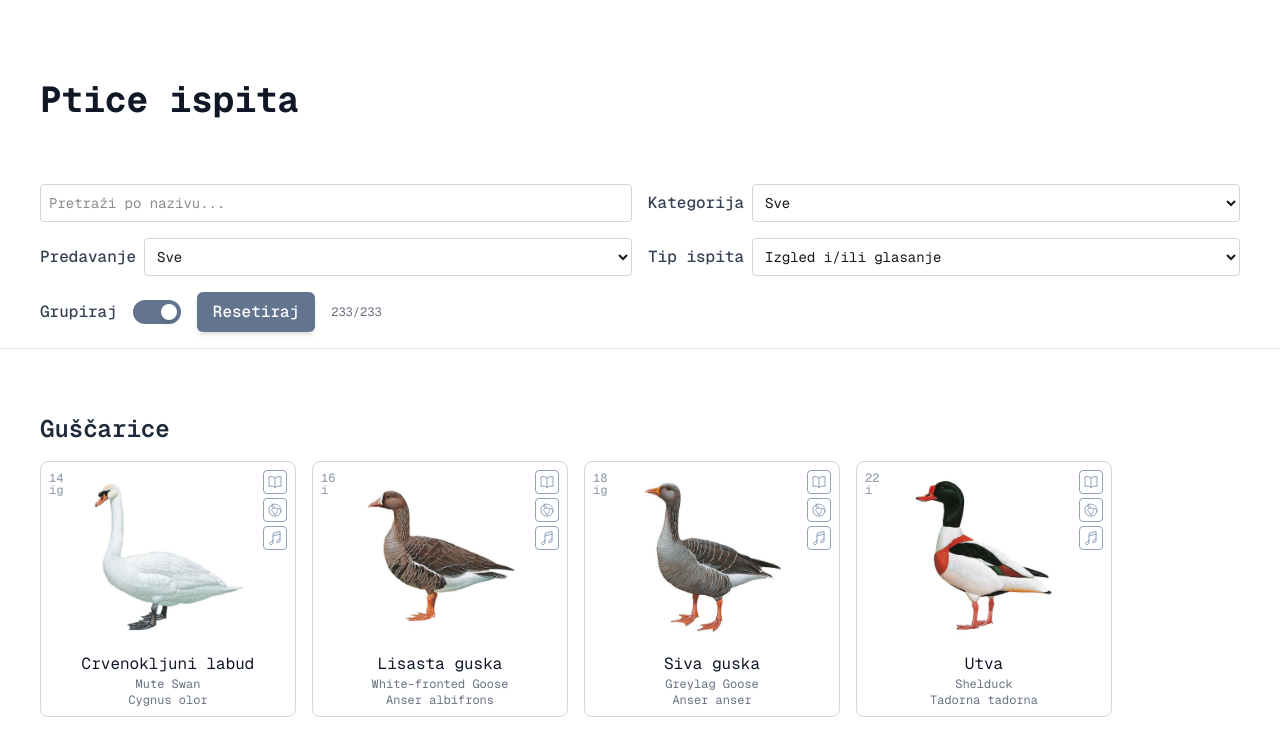
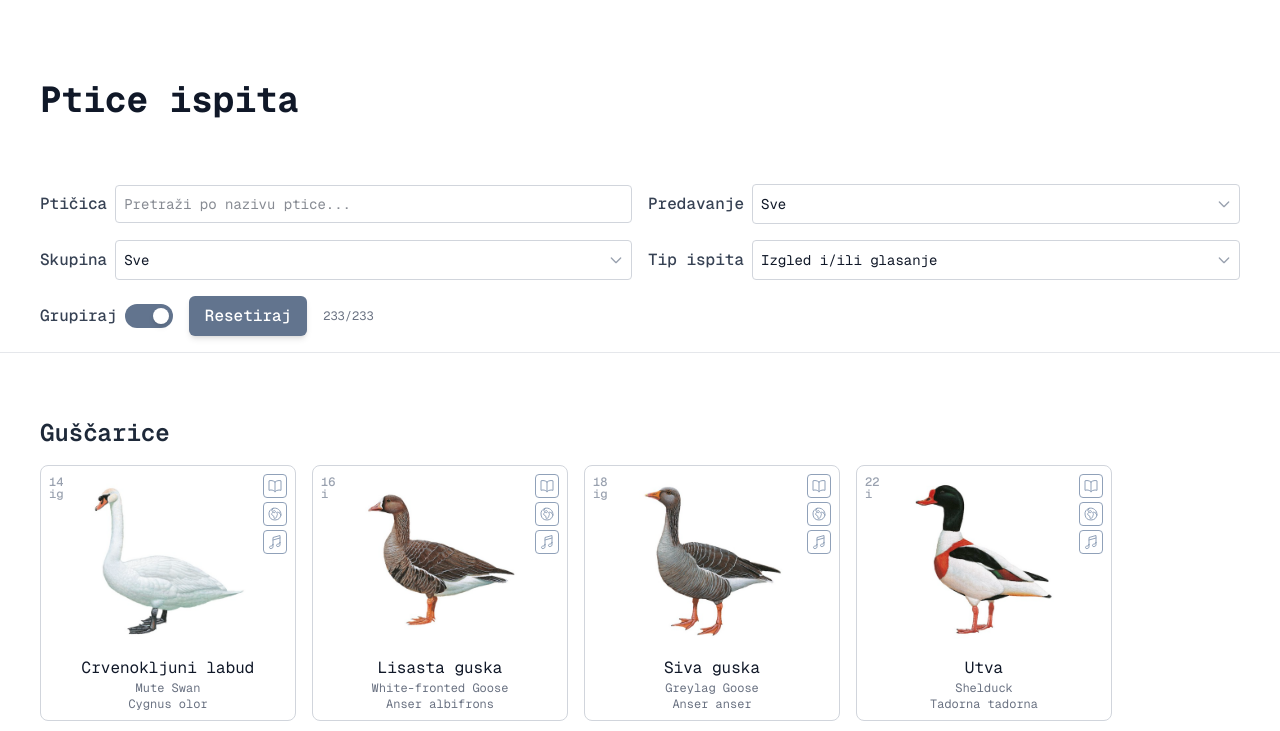
Before and after one commit to LeaRezic/ptice-ispita, a Next.js app: page / in a window 1280 px wide. Shown: the top 731 px of the page. Built offline with nearby package versions, Linux system fonts and the light colour scheme.

Commit message:
Tweak filters, fix some links in data

```diff
--- /dev/null
+++ b/src/components/input.tsx
@@ -0,0 +1,52 @@
+import React from 'react';
+
+interface InputProps {
+  label: string;
+  placeholder: string;
+  value: string;
+  onChange: (value: string) => void;
+}
+
+const Input: React.FC<InputProps> = ({ label, placeholder, value, onChange }) => {
+  const id = `select-${label.replace(/\s+/g, '-').toLowerCase()}`;
+
+  return (
+    <div className="min-w-full md:min-w-0 flex gap-x-2 md:items-center flex-col md:flex-row">
+      <label htmlFor={id} className="min-w-[96] 3xl:min-w-0 font-medium text-gray-700 dark:text-gray-300 whitespace-nowrap">{label}</label>
+      <div className="relative flex-1 3xl:flex-initial">
+        <input
+          id={id}
+          type="text"
+          placeholder={placeholder}
+          value={value}
+          onChange={(e) => onChange(e.target.value)}
+          className="outline-slate text-sm w-full border border-gray-300 dark:border-gray-600 dark:placeholder-gray-400 bg-white dark:bg-gray-800 text-gray-900 dark:text-gray-100 rounded p-2 pr-8"
+        />
+        {value && (
+          <button
+            onClick={() => onChange('')}
+            className="absolute right-2 top-1/2 transform -translate-y-1/2 text-gray-400 hover:text-gray-600 dark:hover:text-gray-200 transition-colors cursor-pointer"
+            aria-label="Clear search"
+            type="button"
+          >
+            <svg
+              className="w-4 h-4"
+              fill="none"
+              stroke="currentColor"
+              viewBox="0 0 24 24"
+            >
+              <path
+                strokeLinecap="round"
+                strokeLinejoin="round"
+                strokeWidth={2}
+                d="M6 18L18 6M6 6l12 12"
+              />
+            </svg>
+          </button>
+        )}
+      </div>
+    </div>
+  );
+};
+
+export default Input;
--- a/src/components/select.tsx
+++ b/src/components/select.tsx
@@ -9,12 +9,17 @@ interface SelectProps {
 
 const Select: React.FC<SelectProps> = ({ label, options, value, onChange }) => {
   const id = `select-${label.replace(/\s+/g, '-').toLowerCase()}`;
+  const defaultValue = options[0];
+
   return (
     <div className="min-w-full md:min-w-0 flex gap-x-2 md:items-center flex-col md:flex-row">
-      <label htmlFor={id} className="font-medium text-gray-700 dark:text-gray-300 whitespace-nowrap">{label}</label>
+      <label htmlFor={id} className="min-w-[96] 3xl:min-w-0 font-medium text-gray-700 dark:text-gray-300 whitespace-nowrap">{label}</label>
+      <div className="relative flex-1 3xl:flex-initial">
         <select
           id={id}
-        className="outline-slate h-[40] text-sm flex-1 3xl:flex-unset border border-gray-300 rounded p-2"
+          className={`outline-slate h-[40px] text-sm w-full border border-gray-300 dark:border-gray-600 bg-white dark:bg-gray-800 text-gray-900 dark:text-gray-100 rounded p-2 appearance-none ${
+            value && value !== defaultValue ? 'pr-14' : 'pr-8'
+          }`}
           value={value}
           onChange={(e) => onChange(e.target.value)}
         >
@@ -24,6 +29,48 @@ const Select: React.FC<SelectProps> = ({ label, options, value, onChange }) => {
             </option>
           ))}
         </select>
+
+        {/* Clear button - only when needed */}
+        {value && value !== defaultValue && (
+          <button
+            onClick={() => onChange(defaultValue)}
+            className="absolute right-8 top-1/2 transform -translate-y-1/2 text-gray-400 hover:text-gray-600 dark:hover:text-gray-200 transition-colors z-10 cursor-pointer"
+            aria-label={`Clear ${label}`}
+            type="button"
+          >
+            <svg
+              className="w-4 h-4"
+              fill="none"
+              stroke="currentColor"
+              viewBox="0 0 24 24"
+            >
+              <path
+                strokeLinecap="round"
+                strokeLinejoin="round"
+                strokeWidth={2}
+                d="M6 18L18 6M6 6l12 12"
+              />
+            </svg>
+          </button>
+        )}
+
+        {/* Dropdown arrow - always visible */}
+        <div className="absolute right-2 top-1/2 transform -translate-y-1/2 pointer-events-none">
+          <svg
+            className="w-4 h-4 text-gray-400"
+            fill="none"
+            stroke="currentColor"
+            viewBox="0 0 24 24"
+          >
+            <path
+              strokeLinecap="round"
+              strokeLinejoin="round"
+              strokeWidth={2}
+              d="M19 9l-7 7-7-7"
+            />
+          </svg>
+        </div>
+      </div>
     </div>
   );
 };
--- a/src/components/toggle.tsx
+++ b/src/components/toggle.tsx
@@ -16,13 +16,13 @@ const Toggle: React.FC<ToggleProps> = ({ label, value, onChange }) => {
 
   return (
     <div
-      className="rounded flex items-center space-x-4 cursor-pointer"
+      className="rounded flex items-center space-x-2 cursor-pointer"
       onClick={() => onChange(!value)}
       role="switch"
       aria-checked={value}
       aria-label={label}
     >
-      <span className="font-medium text-gray-700 dark:text-gray-300">
+      <span className="md:min-w-[96] 3xl:min-w-0 font-medium text-gray-700 dark:text-gray-300">
         {label}
       </span>
       <div
--- a/src/pages/index.tsx
+++ b/src/pages/index.tsx
@@ -5,6 +5,7 @@ import BirdCard from '@/components/bird-card';
 import Toggle from '@/components/toggle';
 import Head from 'next/head';
 import { Bird } from '@/types/bird';
+import Input from '@/components/input';
 
 const LECTURES = ["Sve", "Ptice gradskih staništa", "Vodarice i kokoške", "Grabljivice", "Djetlovke, smrdovrane, preostale pjevice", "Cvrkutuše"];
 const EXAM_TYPES = ["Izgled i/ili glasanje", "Izgled", "Glasanje", "Izgled i glasanje", "Samo izgled", "Samo glasanje"];
@@ -89,31 +90,30 @@ export default function BirdListPage() {
   };
 
   return (
-    <div className="space-y-4 md:space-y-12">
+    <div className="space-y-4 md:space-y-12 min-w-full">
       <Head>
         <title>Ptice ispita</title>
       </Head>
       <h1 className="container-padding-x text-4xl font-bold text-gray-900 dark:text-gray-100">Ptice ispita</h1>
 
       <div className="container-padding-x grid grid-cols-1 lg:grid-cols-2 2xl:grid-cols-3 3xl:flex gap-4 items-stretch 3xl:sticky 3xl:top-0 bg-white dark:bg-gray-950 z-[30] py-4 border-b border-gray-200">
-        <input
-          type="text"
-          placeholder="Pretraži po nazivu..."
+        <Input
+          label="Ptičica"
+          placeholder="Pretraži po nazivu ptice..."
           value={search}
-          onChange={(e) => setSearch(e.target.value)}
-          className="outline-slate text-sm min-w-full md:min-w-0 border border-gray-300 dark:placeholder-gray-400 rounded p-2"
-        />
-        <Select
-          label="Kategorija"
-          options={categories}
-          value={category}
-          onChange={setCategory}
+          onChange={setSearch}
         />
         <Select
           label="Predavanje"
           options={LECTURES}
           value={lecture}
           onChange={setLecture}
+        />
+        <Select
+          label="Skupina"
+          options={categories}
+          value={category}
+          onChange={setCategory}
         />
         <Select
           label="Tip ispita"
```
Also changed, not shown: src/data/birds.json. Lines whose indentation alone changed are shown as unchanged.
